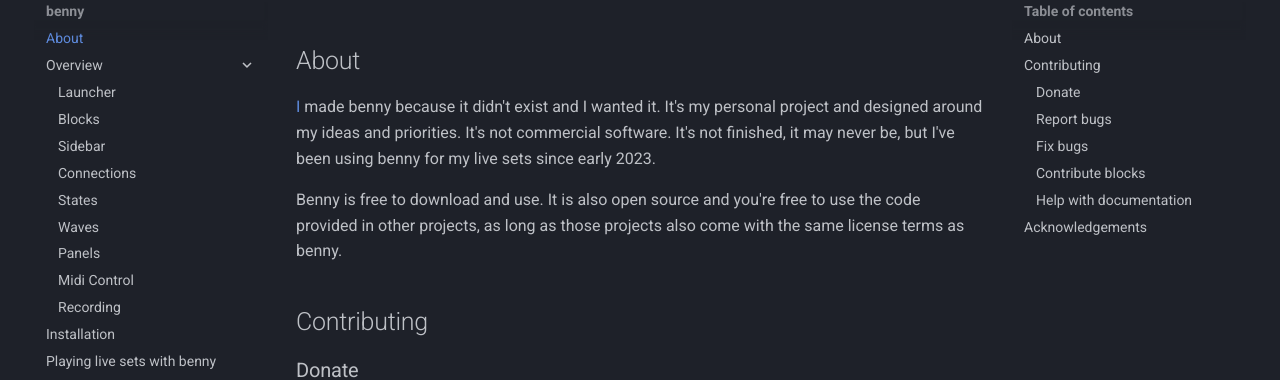
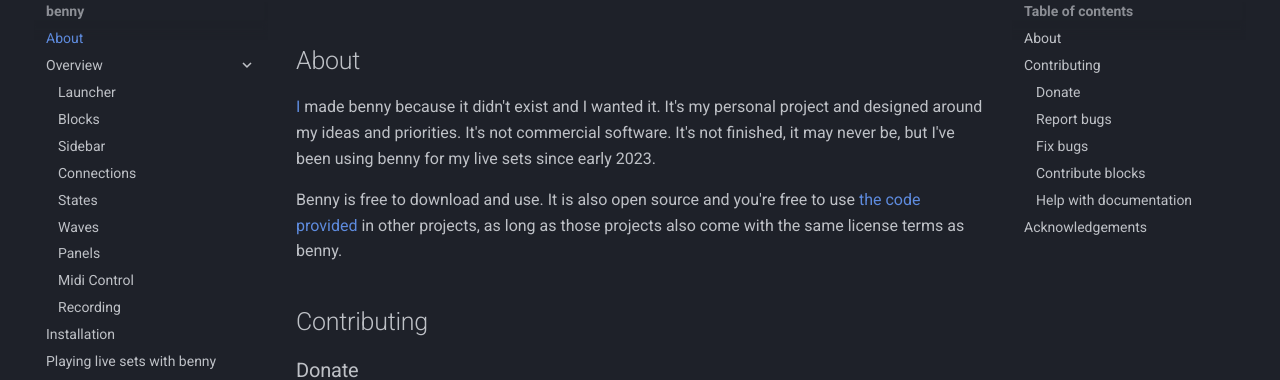
Before and after one commit to playbenny/benny_manual, an MkDocs documentation site: the page built from docs/index.md, in a window 1280 px wide and 900 px high, scrolled down 957 px, cut to the strip 70-900 px from the top of the window. Shown: the top 380 px of the strip. Built offline with MkDocs 1.6.1 and Material for MkDocs 9.7.7, drawn with Linux system fonts in a browser that asks for light colours; comment, search, counter and statistics services are not loaded; part of the change alters nothing that is shown.

```diff
--- a/docs/index.md
+++ b/docs/index.md
@@ -20,7 +20,7 @@ other key ideas behind benny are that it provides a minimal, low distraction int
 
 [I](https://www.jamesholden.org/) made benny because it didn't exist and I wanted it. It's my personal project and designed around my ideas and priorities. It's not commercial software. It's not finished, it may never be, but I've been using benny for my live sets since early 2023.
 
-Benny is free to download and use. It is also open source and you're free to use the code provided in other projects, as long as those projects also come with the same license terms as benny.
+Benny is free to download and use. It is also open source and you're free to use [the code provided](https://github.com/jamesholdenmusic/benny/) in other projects, as long as those projects also come with the same license terms as benny.
 
 ## Contributing
 
--- a/mkdocs.yml
+++ b/mkdocs.yml
@@ -24,7 +24,7 @@ markdown_extensions:
   - pymdownx.superfences
 extra:
   generator: false
-repo: https://github.com/jamesholdenmusic/benny
+repo_url: https://github.com/jamesholdenmusic/benny
 nav:
   - About: index.md
   - Overview:
```
